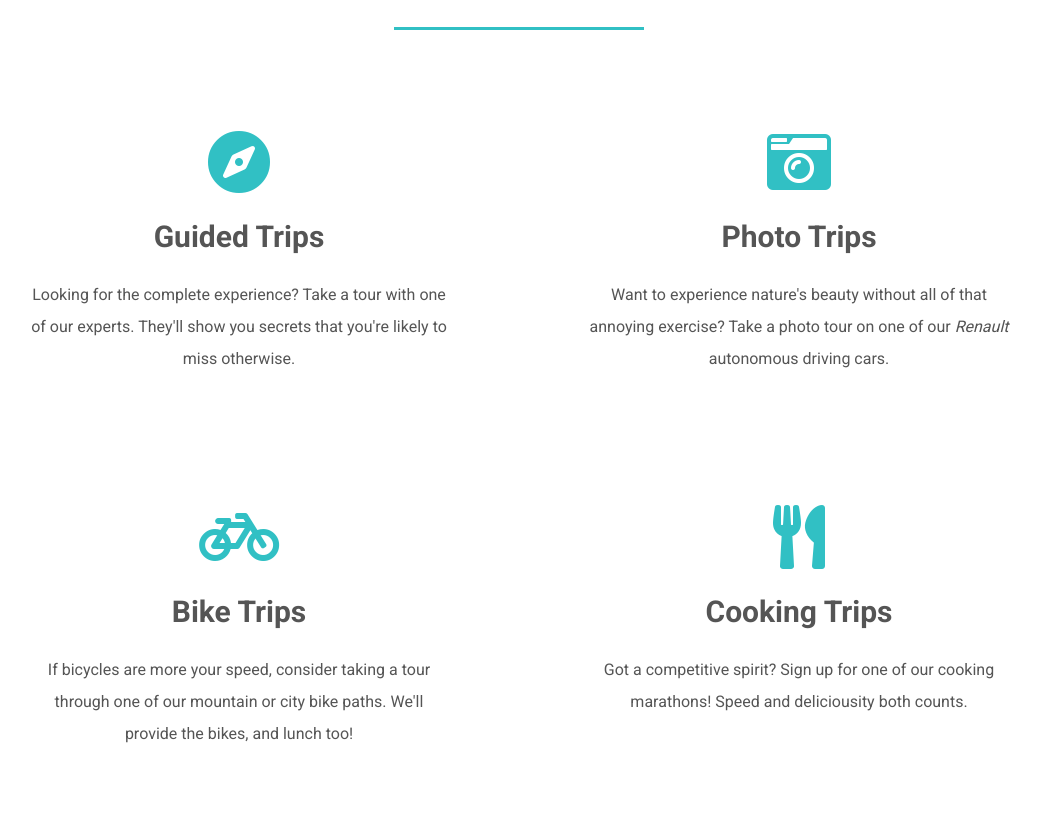
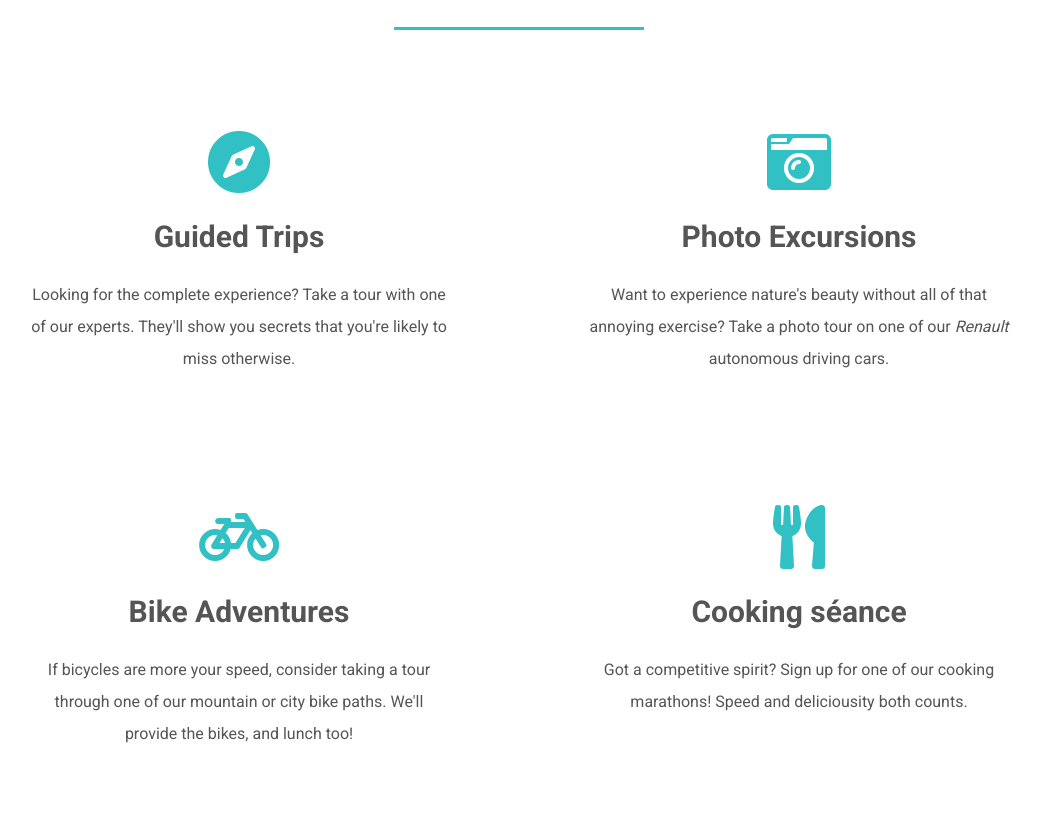
Before and after one commit to javpet/Autonio, a plain HTML site: page index.html in a window 1280 px wide. Shown: the part 3087-3920 px from the top of the page, without its empty margins (121-1161 px from the left). Drawn offline with Linux system fonts and the light colour scheme.

Commit message:
Changing copy

```diff
--- a/index.html
+++ b/index.html
@@ -72,17 +72,17 @@
       </li>
       <li>
         <i class="fa fa-camera-retro fa-4x"></i>
-        <h4>Photo Trips</h4>
+        <h4>Photo Excursions</h4>
         <p>Want to experience nature's beauty without all of that annoying exercise? Take a photo tour on one of our <em>Renault</em> autonomous driving cars.</p>
       </li>
       <li>
         <i class="fa fa-bicycle fa-4x"></i>
-        <h4>Bike Trips</h4>
+        <h4>Bike Adventures</h4>
         <p>If bicycles are more your speed, consider taking a tour through one of our mountain or city bike paths. We'll provide the bikes, and lunch too!</p>
       </li>
       <li>
         <i class="fas fa-utensils fa-4x"></i>
-        <h4>Cooking Trips</h4>
+        <h4>Cooking séance</h4>
         <p>Got a competitive spirit? Sign up for one of our cooking marathons! Speed and deliciousity both counts.</p>
       </li>
     </ul>
```
